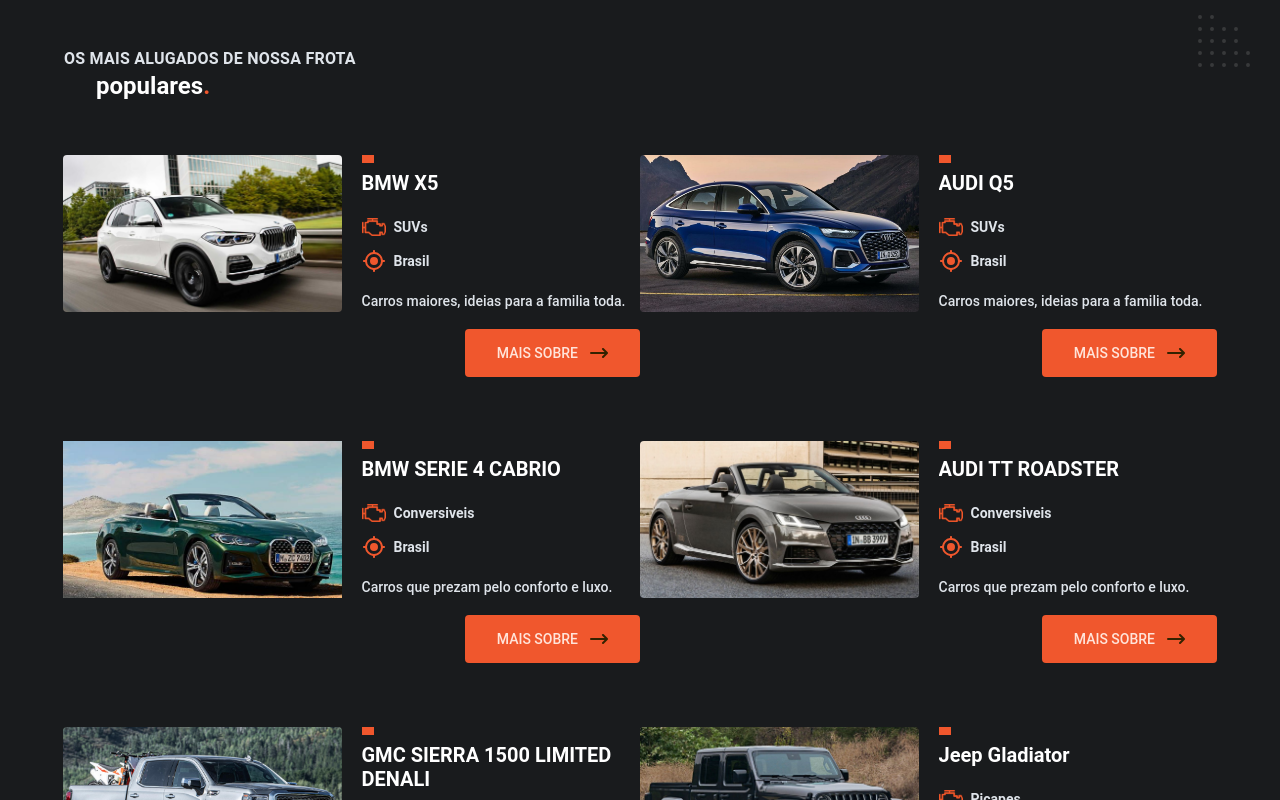
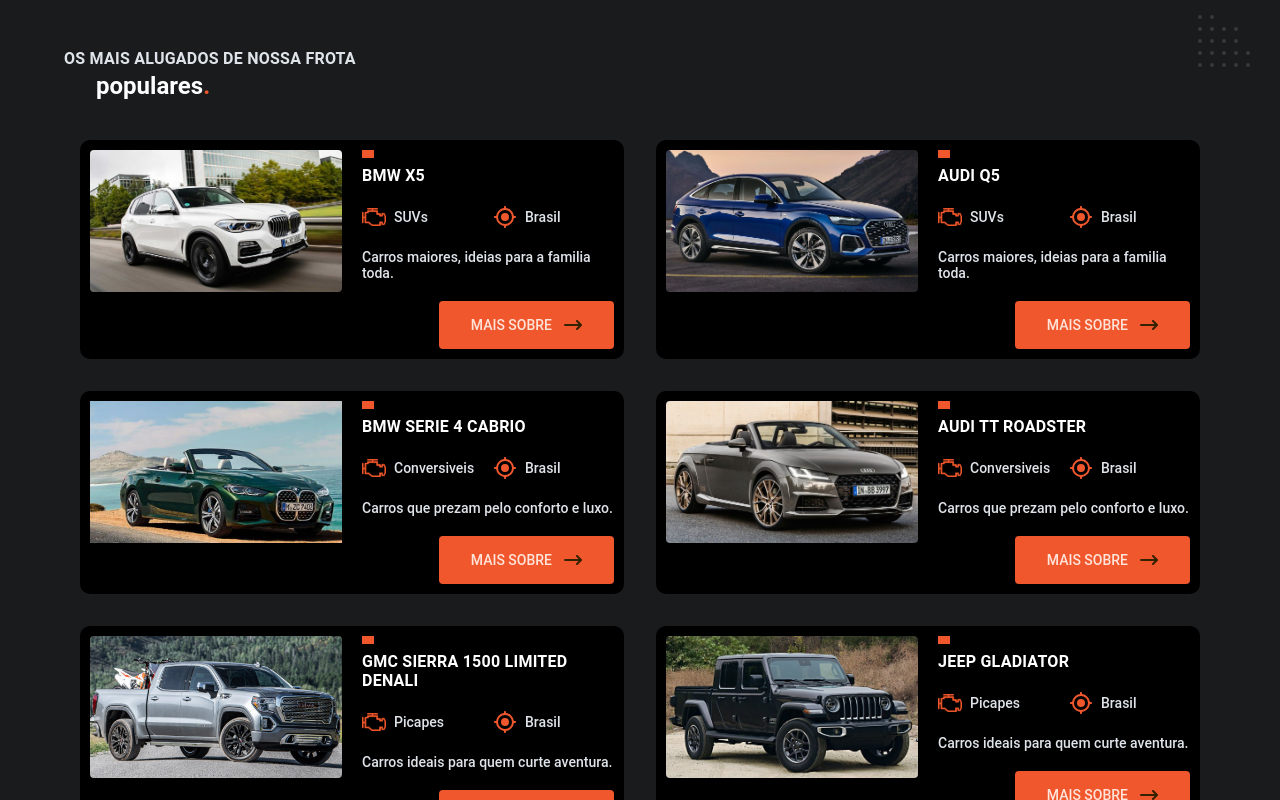
Before and after one commit to eduardo-marcondes/PI-DH-G2, a React (Create React App) app: page / in a window 1280 px wide. Shown: the part 1400-2200 px from the top of the page. Built offline with nearby package versions, Linux system fonts and the light colour scheme.

Commit message:
cards home

```diff
--- a/src/css/home/populares.scss
+++ b/src/css/home/populares.scss
@@ -1,7 +1,16 @@
 .mais-alugados {
   display: grid;
   grid-template-columns: 1fr 1fr;
-  margin: -1px -1px;
+}
+
+.populars {
+  display: grid;
+  grid-template-columns: 1fr 1fr;
+  gap: 20px;
+  margin: 1rem;
+  background-color: black;
+  border-radius: 10px;
+  padding: 10px;
 }
 
 .populars-imagem {
@@ -12,23 +21,16 @@
   grid-area: 1/1;
 }
 
-.populars {
-  display: grid;
-  grid-template-columns: 1fr 1fr;
-  gap: 20px;
-  margin: 2rem 0;
-}
-
-.populars-informacoes h2,
+.populars-informacoes h3,
 .populars-informacoes p {
   grid-column: 1/-1;
 }
 
-.populars-informacoes h2 {
+.populars-informacoes h3 {
   margin-bottom: 20px;
 }
 
-.populars-informacoes h2::before {
+.populars-informacoes h3::before {
   content: "";
   display: block;
   width: 12px;
@@ -42,7 +44,7 @@
 }
 
 .populars-informacoes a {
-  place-self: end;
+  margin-left: auto;
 }
 
 .populars-informacoes li {
@@ -53,7 +55,7 @@
 .populars-informacoes ul {
   display: grid;
   gap: 10px;
-  grid-template-columns: 1fr;
+  grid-template-columns: 1fr 1fr;
 }
 
 .populars-informacoes {
@@ -98,11 +100,6 @@
   .populars {
     grid-template-columns: 1fr;
   }
-
-  .populars-informacoes ul{
-    grid-template-columns: 1fr 1fr;
-  }
-
 }
 
 @media (max-width: 480px) {
--- a/src/pages/Frota.js
+++ b/src/pages/Frota.js
@@ -58,8 +58,7 @@
                                 </div>
                                 <div className="carros-conteudo">
                                     <h2 className="font-h2 cor-0">Conversiveis</h2>
-                                    <p className="font-text-1 cor-1">Carros que prezam pelo conforto e luxo, para
-                                        uma
+                                    <p className="font-text-1 cor-1">Carros que prezam pelo conforto e luxo, para uma
                                         experiência na direção incomparável, e sensação de liberdade.</p>
                                     <ul className="font-h4 cor-1">
                                         <li>
--- a/src/pages/components/cards/CardsBlack.js
+++ b/src/pages/components/cards/CardsBlack.js
@@ -21,8 +21,8 @@
                                 </div>
                                 <div className="populars-informacoes">
                                     <div>
-                                        <h2 className="font-h2 cor-0">{carItem.title}</h2>
-                                        <ul className="font-h4 cor-1">
+                                        <h3 className="font-h3 cor-0">{carItem.title}</h3>
+                                        <ul className="font-text-1 cor-1">
                                             <li>
                                                 <img src="./img/icones/motor.png" alt=""/>
                                                 {carItem.category}
```
